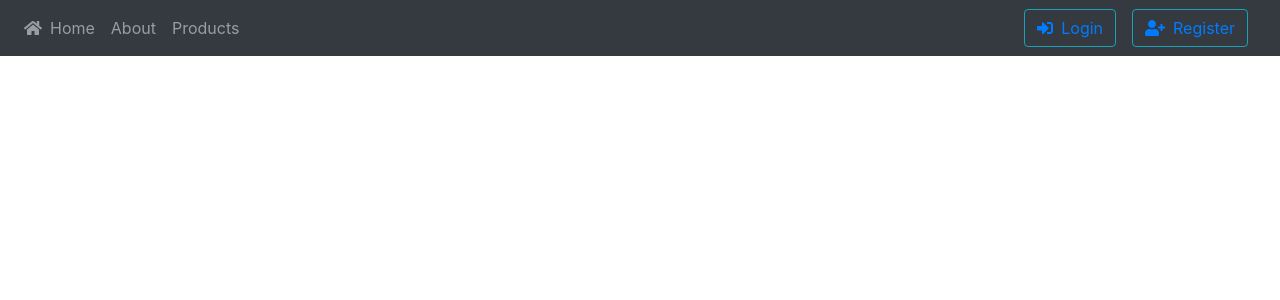
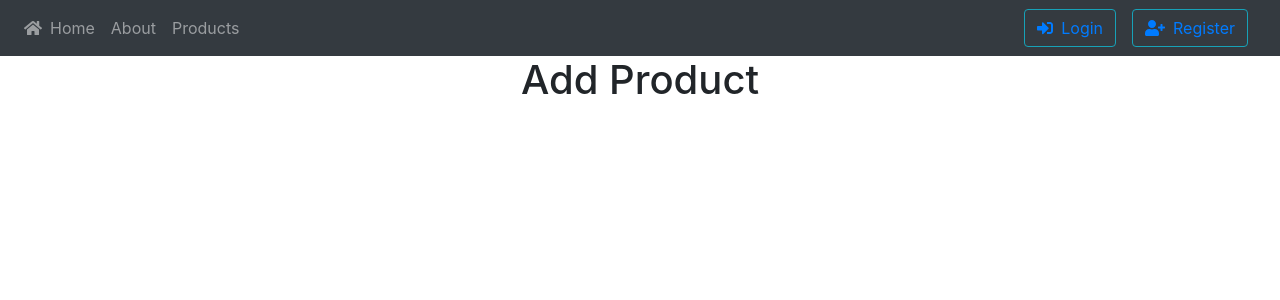
Before and after one commit to fToledo29/react_capstonex, a React (Create React App) app: page /addProduct in a window 1280 px wide. Shown: the top 300 px of the page. Built offline with nearby package versions, Linux system fonts and the light colour scheme; data requests are answered from the project's data file.

Commit message:
Implementing Add Product component

```diff
--- a/src/App.js
+++ b/src/App.js
@@ -14,6 +14,7 @@ import { fas } from '@fortawesome/free-solid-svg-icons';
 // import { ProductList } from './components/productManagemen/all-products-page/viewProductList/viewProductList';
 import AllProductsPage from './components/productManagemen/all-products-page/all-products-page';
 import { Register } from './components/authentication/registration/register/register';
+import { AddProduct } from './components/productManagemen/addProduct/addProduct';
 library.add(fas);
 
 function App() {
@@ -27,7 +28,8 @@ function App() {
 				<Route path="/login" component={SignIn} />
 				<Route path="/register" component={Register} />
 				<Route path="/products" component={AllProductsPage} />
-				{/* <Route path="/addProduct" component={AddProductPage} />
+				<Route path="/addProduct" component={AddProduct} />
+				{/*
 				<Route path="/product/:productName" component={ProductDetail} /> */}
 			</Switch>
 		</Router>
--- /dev/null
+++ b/src/components/productManagemen/addProduct/addProduct.js
@@ -0,0 +1,12 @@
+
+import React from 'react'
+
+export const AddProduct = () => {
+	return (
+		<div>
+
+			<h1> Add Product</h1>
+
+		</div>
+	)
+}
```
Also changed, not shown: src/components/productManagemen/addProduct/addProduct.css (added).
